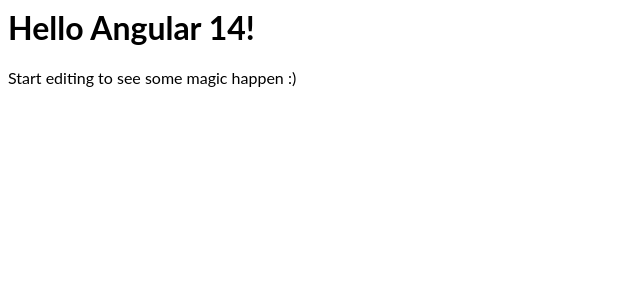
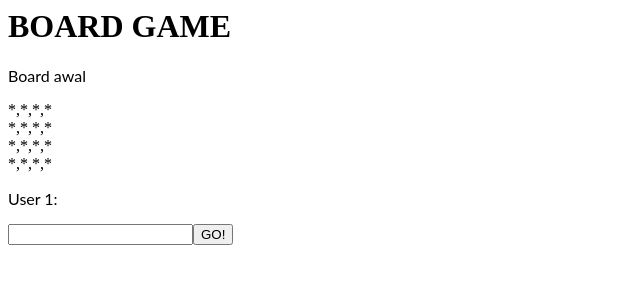
Before and after one commit to katherine-p/C14180221-Angular1, an Angular app: page / in a window 1280 px wide. Shown: the top 300 px of the page, without its empty margins (0-640 px from the left). Built offline with nearby package versions, Linux system fonts and the light colour scheme.

Commit message:
2 files modified

```diff
--- a/src/app/app.component.html
+++ b/src/app/app.component.html
@@ -1,4 +1,14 @@
-<hello name="{{ name }}"></hello>
+<!-- <hello name="{{ name }}"></hello> -->
+<h1>BOARD GAME</h1>
 <p>
-  Start editing to see some magic happen :)
+  Board awal
 </p>
+
+<div *ngFor="let b of board">
+{{ b }}
+</div>
+
+<p>User 1: </p>
+<input type="text" [(ngModel)]="in1">
+<button (click)="show()">GO!</button>
+{{ ar }}
--- a/src/app/app.component.ts
+++ b/src/app/app.component.ts
@@ -7,4 +7,17 @@
 })
 export class AppComponent  {
   name = 'Angular ' + VERSION.major;
+
+  board= [["*","*", "*", "*"],
+  ["*", "*", "*", "*"],
+  ["*", "*", "*", "*"],
+  ["*", "*", "*", "*"]];
+
+  in1 : string;
+  ar : string[];
+
+  show(){
+    this.ar = this.in1.split(",");
+  }
+
 }
```
